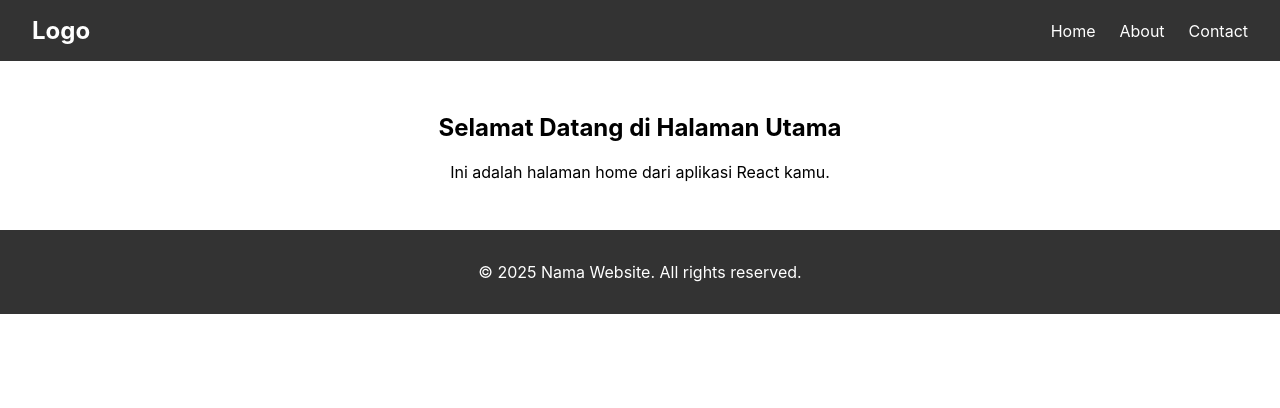
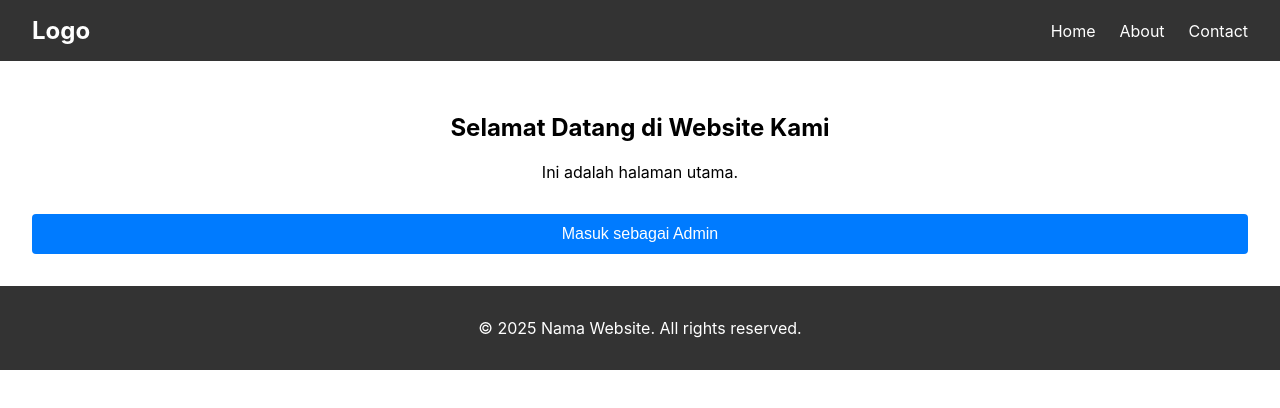
Before and after one commit to shin-meiri/main, a React (Create React App) app: page / in a window 1280 px wide. Shown: the top 408 px of the page. Built offline with nearby package versions, Linux system fonts and the light colour scheme.

Commit message:
Update Home.jsx

```diff
--- a/src/pages/Home.jsx
+++ b/src/pages/Home.jsx
@@ -1,10 +1,13 @@
 import React from 'react';
 
-const Home = () => {
+const Home = ({ onGoToLogin }) => {
   return (
     <div style={homeStyle}>
-      <h2>Selamat Datang di Halaman Utama</h2>
-      <p>Ini adalah halaman home dari aplikasi React kamu.</p>
+      <h2>Selamat Datang di Website Kami</h2>
+      <p>Ini adalah halaman utama.</p>
+      <button onClick={onGoToLogin} style={buttonStyle}>
+        Masuk sebagai Admin
+      </button>
     </div>
   );
 };
@@ -14,4 +17,15 @@ const homeStyle = {
   textAlign: 'center',
 };
 
+const buttonStyle = {
+  padding: '0.7rem 1.5rem',
+  backgroundColor: '#007bff',
+  color: 'white',
+  border: 'none',
+  borderRadius: '4px',
+  cursor: 'pointer',
+  fontSize: '1rem',
+  marginTop: '1rem',
+};
+
 export default Home;
```
